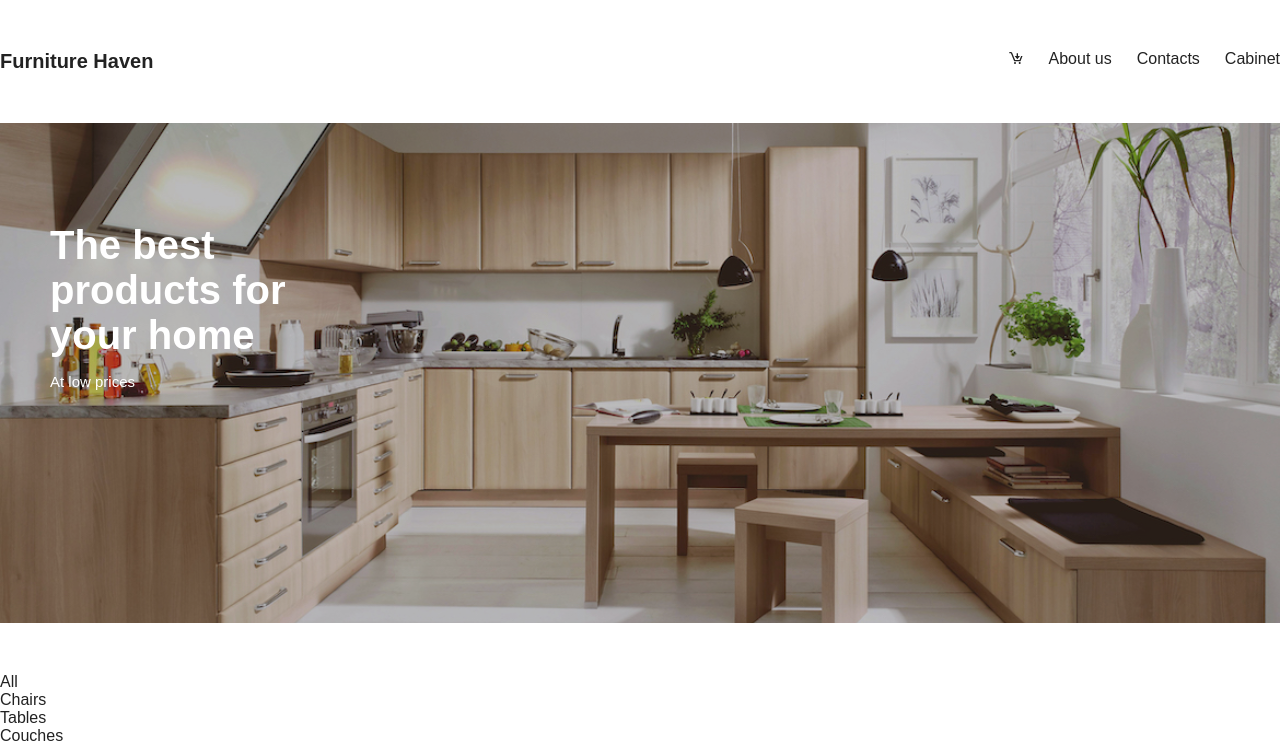
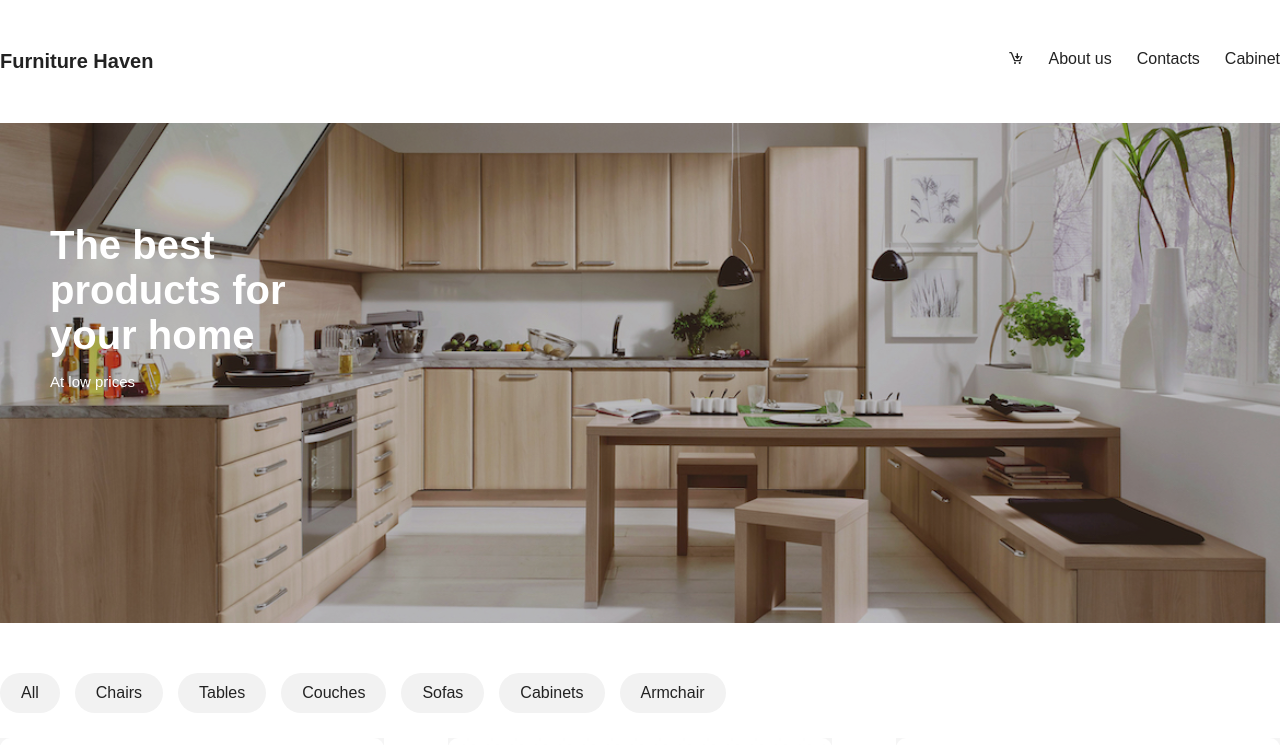
Before and after one commit to Menma333/Furniture-Haven-shop, a React (Create React App) app: page / in a window 1280 px wide. Shown: the top 745 px of the page. Built offline with nearby package versions, Linux system fonts and the light colour scheme; a web font is replaced by a local one.

Commit message:
Displaying products by category

```diff
--- a/src/index.css
+++ b/src/index.css
@@ -150,6 +150,23 @@
   font-weight: 300;
 }
 
+.categories div {
+  display: inline-block;
+  background: #f2f2f2;
+  border-radius: 50px;
+  padding: 10px 20px;
+  margin-bottom: 25px;
+  margin-right: 15px;
+  cursor: pointer;
+  border: 1px solid transparent;
+  transition: all 500ms ease;
+}
+
+.categories div:hover {
+  border-color: silver;
+  transform: scale(1.1);
+}
+
 main {
   display: flex;
   width: 100%;
```
